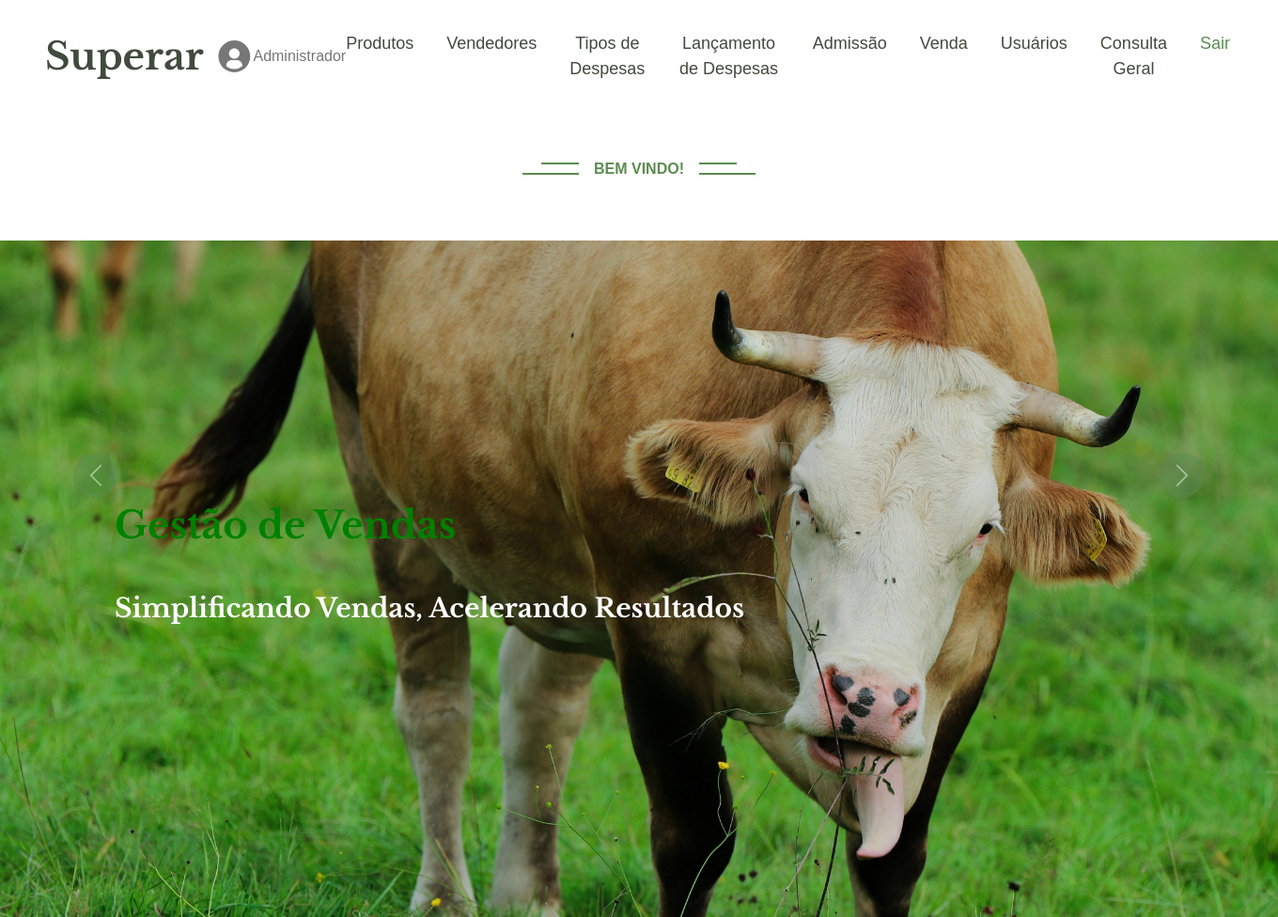
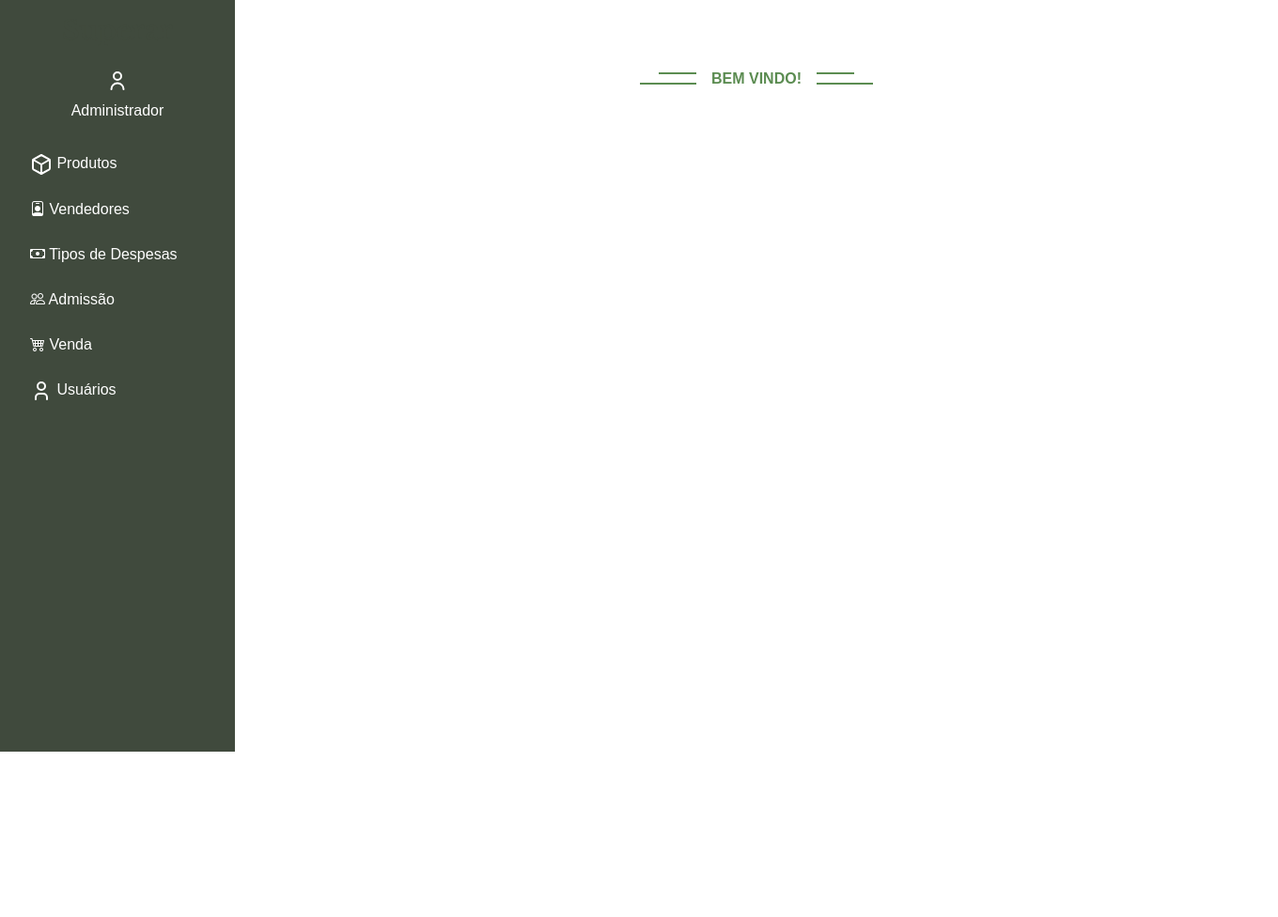
Before and after one commit to limadev11/project-hagil, a PHP site: page /menu.php in a window 1360 px wide. Shown: the whole page at 94% size. After the commit the page ends 800 px from the top, so only its background shows below. Run offline with PHP 8.4, Linux system fonts and the light colour scheme; a user stored in the database is signed in; some libraries are stand-ins or nearby versions.

Commit message:
Alterei o menu sendo horizontal,para vertical, trazedo formalidade igual tots

```diff
--- a/menu.php
+++ b/menu.php
@@ -23,9 +23,12 @@ include('verificalogin.php');
         href="https://fonts.googleapis.com/css2?family=Libre+Baskerville:wght@700&family=Open+Sans:wght@400;500;600&display=swap"
         rel="stylesheet">
 
+
     <!-- Icon Font Stylesheet -->
     <link href="https://cdnjs.cloudflare.com/ajax/libs/font-awesome/5.10.0/css/all.min.css" rel="stylesheet">
     <link href="https://cdn.jsdelivr.net/npm/bootstrap-icons@1.4.1/font/bootstrap-icons.css" rel="stylesheet">
+    <link href="https://cdnjs.cloudflare.com/ajax/libs/animate.css/4.1.1/animate.min.css" rel="stylesheet">
+
 
     <!-- Libraries Stylesheet -->
     <link href="lib/animate/animate.min.css" rel="stylesheet">
@@ -37,21 +40,6 @@ include('verificalogin.php');
 
     <!-- Template Stylesheet -->
     <link href="css/style.css" rel="stylesheet">
-    <style>
-        /* Define a altura do carrossel */
-        #header-carousel {
-            height: 500px;
-            /* Ajuste a altura conforme necessário */
-        }
-
-        /* Ajusta as imagens para caber dentro do carrossel */
-        #header-carousel img {
-            width: 1920px;
-            height: 720px;
-            object-fit: cover;
-            /* Mantém a proporção das imagens e preenche o carrossel */
-        }
-    </style>
 </head>
 
 <body>
@@ -63,16 +51,14 @@ include('verificalogin.php');
     <!-- Spinner End -->
 
     <!-- Navbar Start -->
-    <nav class="navbar navbar-expand-lg bg-white navbar-light sticky-top px-4 px-lg-5">
-        <h1 class="m-0">Superar</h1>
-        <div class="container text-center">
-            <svg class="w-[100px] h-[100px] text-gray-800 dark:text-white" aria-hidden="true" xmlns="http://www.w3.org/2000/svg"
-                width="50" height="50" fill="currentColor" viewBox="0 0 24 24" style="display: block; margin: 0 auto;">
-                <path fill-rule="evenodd" d="M12 20a7.966 7.966 0 0 1-5.002-1.756l.002.001v-.683c0-1.794 1.492-3.25 3.333-3.25h3.334c1.84 0 3.333 1.456 3.333 3.25v.683A7.966 7.966 0 0 1 12 20ZM2 12C2 6.477 6.477 2 12 2s10 4.477 10 10c0 5.5-4.44 9.963-9.932 10h-.138C6.438 21.962 2 17.5 2 12Zm10-5c-1.84 0-3.333 1.455-3.333 3.25S10.159 13.5 12 13.5c1.84 0 3.333-1.455 3.333-3.25S13.841 7 12 7Z" clip-rule="evenodd" />
-                <hr>
-            </svg> <?php echo $_SESSION['nome']; ?>
+    <!-- Sidebar Vertical -->
 
-            <button type="button" class="navbar-toggler me-0" data-bs-toggle="collapse" data-bs-target="#navbarCollapse">
+    <!-- Navbar Start -->
+    <nav class="navbar navbar-dark bg-dark d-md-none">
+        <div class="container-fluid">
+            <a class="navbar-brand" href="#">Superar</a>
+            <button class="navbar-toggler" type="button" data-bs-toggle="collapse" data-bs-target="#sidebarMenu"
+                aria-controls="sidebarMenu" aria-expanded="false" aria-label="Toggle navigation">
                 <span class="navbar-toggler-icon"></span>
             </button>
             <div class="collapse navbar-collapse" id="navbarCollapse">
@@ -84,11 +70,98 @@ include('verificalogin.php');
                     <a href="admselect.php" class="nav-item nav-link">Admissão</a>
                     <a href="vendaselect.php" class="nav-item nav-link">Venda</a>
                     <a href="ususelect.php" class="nav-item nav-link">Usuários</a>
-                    <a href="consultageral.php" class="nav-item nav-link">Consulta Geral</a>
                     <a href="logout.php" class="nav-item nav-link active">Sair</a>
                 </div>
             </div>
     </nav>
+
+    <div class="d-flex">
+        <!-- Sidebar Vertical -->
+        <div class="bg-dark text-white vh-100 p-3 sidebar collapse d-md-block animate__animated animate__fadeInLeft"
+            id="sidebarMenu" style="width: 250px;">
+            <!-- Logo -->
+            <h3 class="text-center mb-4">Superar</h3>
+            <!-- Perfil -->
+            <div class="text-center mb-4">
+                <svg xmlns="http://www.w3.org/2000/svg" class="icon" width="24" height="24" viewBox="0 0 24 24"
+                    fill="none" stroke="currentColor" stroke-width="2" stroke-linecap="round" stroke-linejoin="round">
+                    <circle cx="12" cy="7" r="4" />
+                    <path d="M5.5 21a6.5 6.5 0 0 1 13 0" />
+                </svg>
+
+                <p class="mt-2">
+                    <?php echo $_SESSION['nome']; ?>
+                </p>
+            </div>
+            <!-- Menu -->
+            <ul class="nav flex-column">
+                <li class="nav-item mb-2">
+                    <a href="proselect.php" class="nav-link text-white">
+                        <svg xmlns="http://www.w3.org/2000/svg" class="icon" width="24" height="24" viewBox="0 0 24 24"
+                            fill="none" stroke="currentColor" stroke-width="2" stroke-linecap="round"
+                            stroke-linejoin="round">
+                            <path
+                                d="M21 16V8a2 2 0 0 0-1-1.73L12 2 4 6.27A2 2 0 0 0 3 8v8a2 2 0 0 0 1 1.73L12 22l8-4.27A2 2 0 0 0 21 16z" />
+                            <path d="M3.3 7l8.7 5 8.7-5" />
+                            <path d="M12 22V12" />
+                        </svg>
+                        Produtos
+                    </a>
+                </li>
+                <li class="nav-item mb-2">
+                    <a href="vendeselect.php" class="nav-link text-white">
+                        <i class="bi bi-person-badge"></i> Vendedores
+                    </a>
+                </li>
+                <li class="nav-item mb-2">
+                    <a href="tpdselect.php" class="nav-link text-white">
+                        <i class="bi bi-cash"></i> Tipos de Despesas
+                    </a>
+                </li>
+
+                <li class="nav-item mb-2">
+                    <a href="admselect.php" class="nav-link text-white">
+                        <i class="bi bi-people"></i> Admissão
+                    </a>
+                </li>
+                <li class="nav-item mb-2">
+                    <a href="vendaselect.php" class="nav-link text-white">
+                        <i class="bi bi-cart4"></i> Venda
+                    </a>
+                </li>
+                <li class="nav-item mb-2">
+                    <a href="ususelect.php" class="nav-link text-white active">
+                        <svg xmlns="http://www.w3.org/2000/svg" class="icon" width="24" height="24" viewBox="0 0 24 24"
+                            fill="none" stroke="currentColor" stroke-width="2" stroke-linecap="round"
+                            stroke-linejoin="round">
+                            <circle cx="12" cy="7" r="4" />
+                            <path d="M6 21v-2a4 4 0 0 1 4-4h4a4 4 0 0 1 4 4v2" />
+                        </svg>
+
+                        Usuários
+                    </a>
+                </li>
+            </ul>
+        </div>
+
+        <!-- Conteúdo Principal -->
+        <div class="flex-grow-1 p-4">
+            <div class="container-xxl py-5">
+                <div class="container">
+                    <div class="text-center mx-auto wow fadeInUp" data-wow-delay="0.2s" style="max-width: 500px;">
+                        <p class="section-title bg-white text-center text-primary px-3">Bem vindo!</p>
+                    </div>
+                </div>
+            </div>
+        </div>
+    </div>
+    </div>
+    </div>
+    <!-- Contact End -->
+    </div>
+    </div>
+
+
     <!-- Navbar End -->
 
 
@@ -97,62 +170,13 @@ include('verificalogin.php');
 
 
 
-    <!-- Contact Start -->
-    <div class="container-xxl py-5">
-        <div class="container">
-            <div class="text-center mx-auto wow fadeInUp" data-wow-delay="0.2s" style="max-width: 500px;">
-                <p class="section-title bg-white text-center text-primary px-3">Bem vindo!</p>
-            </div>
-        </div>
-    </div>
-    </div>
-    <!-- Contact End -->
 
-    <!-- Carousel Start -->
-    <div class="container-fluid px-0 mb-5">
-        <div id="header-carousel" class="carousel slide" data-bs-ride="carousel">
-            <div class="carousel-inner">
-                <div class="carousel-item active">
-                    <img src="img/pexels-christina99999-27896613.jpg" alt="Imagem 1">
 
-                    <div class="carousel-caption">
-                        <div class="container">
-                            <div class="row justify-content-start">
-                                <div class="col-lg-8 text-start">
-                                    <p class="fs-4 text-white"></p>
-                                    <h1 class="mb-5 animated slideInRight" style="color: green;">Gestão de Vendas</h1>
-                                    <h1 class="display-1 text-white mb-5 animated slideInRight">Simplificando Vendas, Acelerando Resultados</h1>
-                                </div>
-                            </div>
-                        </div>
-                    </div>
-                </div>
-                <div class="carousel-item">
-                    <img src="img/pexels-matthiaszomer-422218.jpg" alt="Imagem 2">
-                    <div class="carousel-caption">
-                        <div class="container">
-                            <div class="row justify-content-end">
-                                <div class="col-lg-8 text-end">
-                                    <h1 class="display-1 text-white mb-5 animated slideInRight">Sinta-se à vontade para explorar nossa linha de produtos e descobrir como podemos ajudar você a alcançar uma vida mais saudável e equilibrada.</h1>
-                                </div>
-                            </div>
-                        </div>
-                    </div>
-                </div>
-            </div>
-            <button class="carousel-control-prev" type="button" data-bs-target="#header-carousel" data-bs-slide="prev">
-                <span class="carousel-control-prev-icon" aria-hidden="true"></span>
-                <span class="visually-hidden">Voltar</span>
-            </button>
-            <button class="carousel-control-next" type="button" data-bs-target="#header-carousel" data-bs-slide="next">
-                <span class="carousel-control-next-icon" aria-hidden="true"></span>
-                <span class="visually-hidden">Próximo</span>
-            </button>
-        </div>
-    </div>
-    <!-- Carousel End -->
-<!-- Informacoes -->
-<a href="#Canva#" class="btn btn-lg btn-primary btn-lg-square rounded-circle back-to-top"><img color="white" width="25" height="25" src="https://img.icons8.com/ios-filled/50/question-mark.png" alt="question-mark"/></a>
+
+    <!-- Informacoes -->
+    <a href="#Canva#" class="btn btn-lg btn-primary btn-lg-square rounded-circle back-to-top"><img color="white"
+            width="25" height="25" src="https://img.icons8.com/ios-filled/50/question-mark.png"
+            alt="question-mark" /></a>
 
     <!-- JavaScript Libraries -->
     <script src="https://code.jquery.com/jquery-3.4.1.min.js"></script>
@@ -167,6 +191,8 @@ include('verificalogin.php');
 
     <!-- Template Javascript -->
     <script src="js/main.js"></script>
+    <script type="module" src="https://esm.sh/ionicons@8.0.0/loader"></script>
+    <script nomodule src="https://esm.sh/ionicons@8.0.0/loader"></script>
 </body>
 
 </html>
--- /dev/null
+++ b/package.json
@@ -0,0 +1,5 @@
+{
+  "dependencies": {
+    "bootstrap-icons": "^1.13.1"
+  }
+}
```
Also changed, not shown: css/style.css (line endings or trailing spaces), package-lock.json (added).
